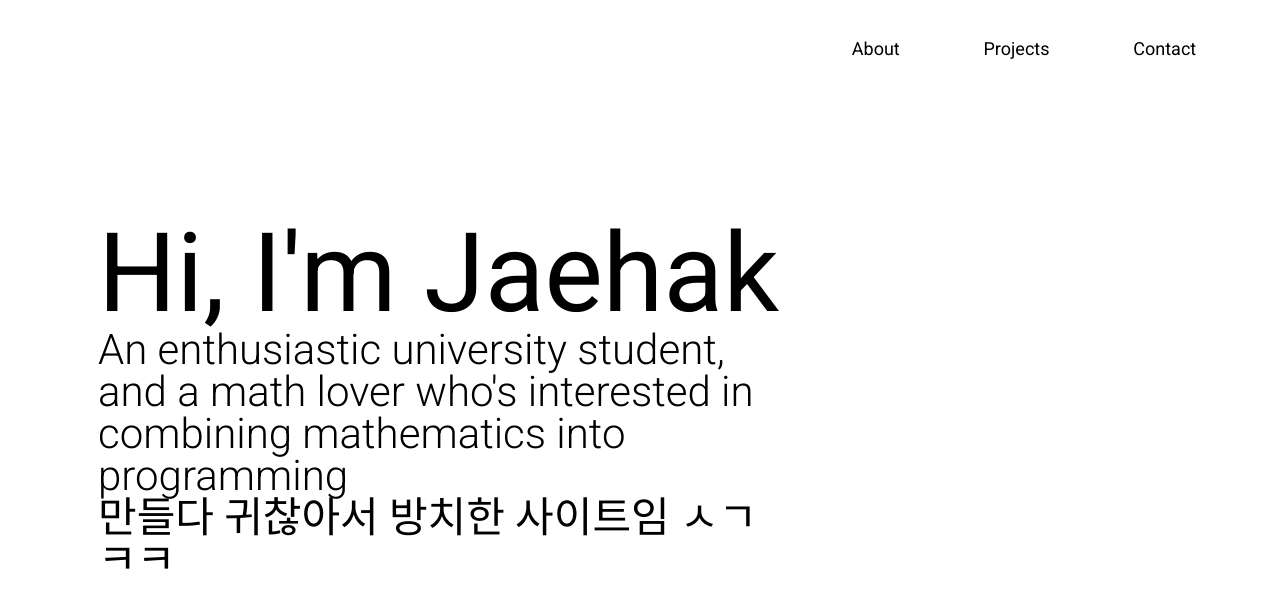
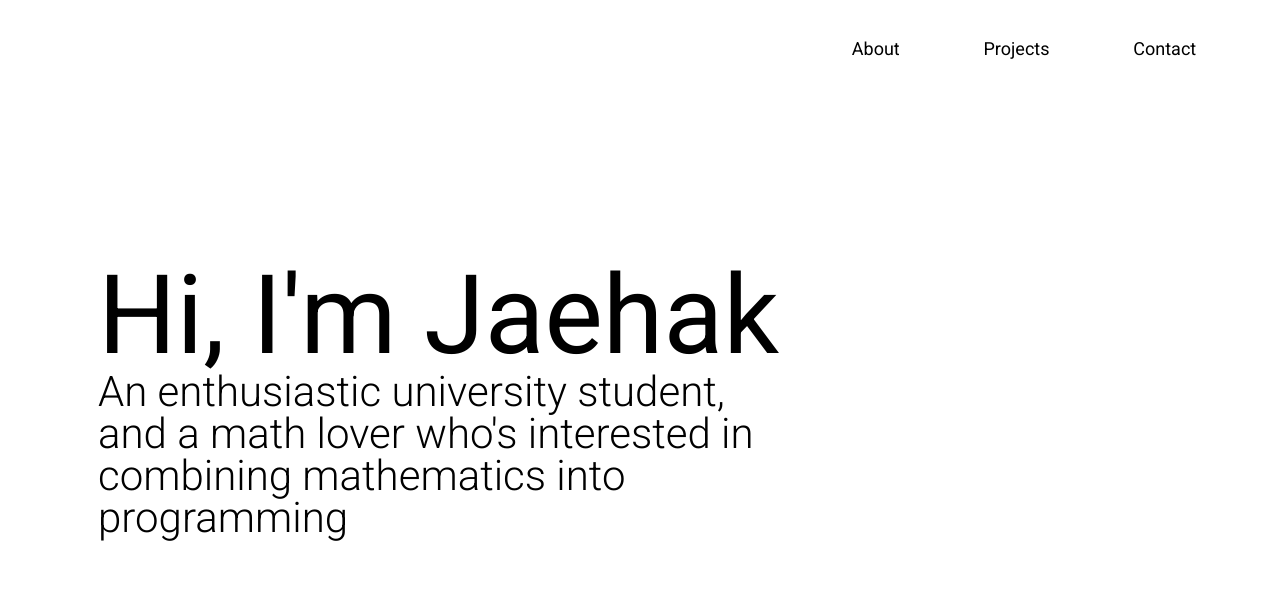
Before and after one commit to hagi0929/website, a plain HTML site: page index.html in a window 1280 px wide. Drawn offline with Linux system fonts and the light colour scheme.

Commit message:
Update index.html

```diff
--- a/index.html
+++ b/index.html
@@ -30,7 +30,7 @@
         <div id="welcome_lower" class="Medium">An enthusiastic university student, and a math lover who's interested in
             combining mathematics into programming
         </div>
-        <div id="welcome_lower" class="Medium">만들다 귀찮아서 방치한 사이트임 ㅅㄱ ㅋㅋ
+        <div id="welcome_lower" class="Medium">
         </div>
     </div>
 </header>
```
